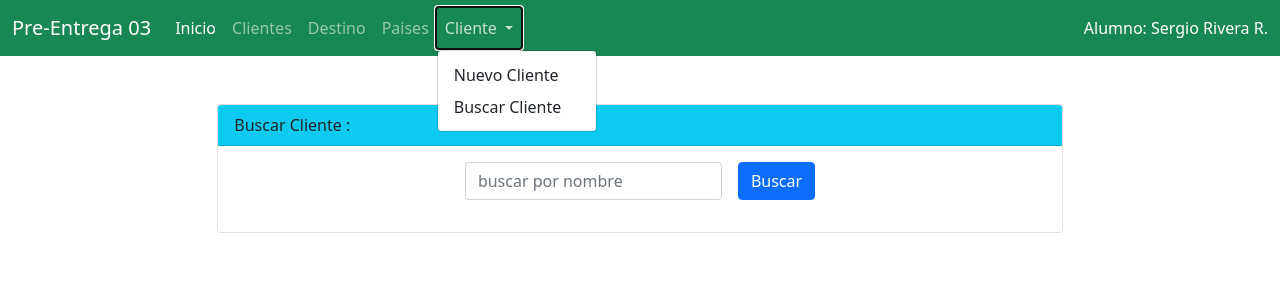
After one commit to sriverar03/Pre-Entrega03, a Django app: page /AppCoder/buscarcliente/ in a window 1280 px wide, after a click on "Cliente". The commit adds this page. Shown: the top 300 px of the page. Run offline with Django 4.2, Linux system fonts and the light colour scheme; some libraries are stand-ins or nearby versions.

Commit message:
2do cambio

```diff
--- /dev/null
+++ b/Proyecto/AppCoder/templates/AppCoder/buscarcliente.html
@@ -0,0 +1,53 @@
+{% extends "AppCoder/inicio.html" %} {% load static %}
+{% block contenidoPrincipal %}
+
+<div class="row">
+  <div class="col-8 mx-auto mb-5">
+    <div class="card">
+      <div class="card-header bg-info">Buscar Cliente :</div>
+      <div class="card-body mx-auto">
+        <form class="row g-3" method="POST" action="../buscarcliente/" >
+          {% csrf_token %}
+          <div class="col-auto" >
+            <input type="text" class="form-control" name="nombre" id="nombre" placeholder="buscar por nombre">
+          </div>
+          <div class="col-auto">
+            <button type="submit" class="btn btn-primary mb-3">Buscar</button>
+          </div>
+        </form>
+      </div>
+    </div>
+    {% if filtro.count > 0 %}
+      <table class="table">
+          <thead>
+            <tr>
+              <th scope="col">id</th>
+              <th scope="col">Nombre</th>
+              <th scope="col">Apellido</th>
+
+            </tr>
+          </thead>
+          <tbody>
+              {% for cliente in filtro  %}
+            <tr>
+
+              <td>{{cliente.id}}</td>
+              <td>{{cliente.nombre}}</td>
+              <td>{{cliente.apellido}}</td>
+
+            </tr>
+            {% endfor %}
+
+          </tbody>
+        </table>
+    {% endif %}
+
+    {% if filtro.count == 0 %}
+    <div class="alert alert-danger" role="alert">
+        {{valida}}
+    </div>
+    {% endif %}
+  </div>
+</div>
+
+{% endblock %}
--- a/Proyecto/AppCoder/templates/AppCoder/inicio.html
+++ b/Proyecto/AppCoder/templates/AppCoder/inicio.html
@@ -13,5 +13,7 @@
     {% block contenidoPrincipal %}
         <br>Este es el contenido principal
     {% endblock %}
+
+    <script src="{% static 'bootstrap/js/bootstrap.min.js'  %}"></script>
   </body>
 </html>
--- a/Proyecto/AppCoder/templates/AppCoder/layout/header.html
+++ b/Proyecto/AppCoder/templates/AppCoder/layout/header.html
@@ -1,4 +1,4 @@
-<nav class="navbar navbar-expand-lg navbar-dark bg-success">
+<nav class="navbar navbar-expand-lg navbar-dark bg-success mb-5">
     <div class="container-fluid">
         <a class="navbar-brand" href="#">Pre-Entrega 03</a>
 
@@ -16,6 +16,15 @@
               <li class="nav-item">
                 <a class="nav-link" href="{% url 'destino' %}">Paises</a>
               </li>
+              <li class="nav-item dropdown">
+                <a class="nav-link dropdown-toggle" href="#" id="navbarDropdown" role="button" data-bs-toggle="dropdown" aria-expanded="false">
+                  Cliente
+                </a>
+                <ul class="dropdown-menu" aria-labelledby="navbarDropdown">
+                  <li><a class="dropdown-item" href="{% url 'new' %}">Nuevo Cliente</a></li>
+                  <li><a class="dropdown-item" href="{% url 'buscarcliente' %}">Buscar Cliente</a></li>
+                </ul>
+              </li>
           </ul>
           <div class="d-flex text-white">
            <span>Alumno: Sergio Rivera R.</span>
--- a/Proyecto/AppCoder/urls.py
+++ b/Proyecto/AppCoder/urls.py
@@ -1,12 +1,12 @@
 from django.urls import path
 from django.http import HttpResponse
 
-from AppCoder.views import inicio_view,datos_view,destino_view
-
+from AppCoder.views import inicio_view,crear_cliente_view,destino_view,buscar_cliente_view
 
 
 urlpatterns = [
     path("inicio/", inicio_view,name="home"),
-    path("formulario/", datos_view,name="new"),
+    path("cliente/", crear_cliente_view,name="new"),
     path("destino/", destino_view,name="destino"),
+    path("buscarcliente/", buscar_cliente_view, name="buscarcliente"),
 ]
--- a/Proyecto/AppCoder/views.py
+++ b/Proyecto/AppCoder/views.py
@@ -1,16 +1,37 @@
-from django import template
+from django import forms, template
 from django.shortcuts import render
 from AppCoder.forms import ClienteFormulario
+from . import models
 
 
 
-def inicio_view(xx):
-    return render(xx, "AppCoder/inicio.html")
 
-def datos_view(xx):
+def inicio_view(request):
+    return render(request, "AppCoder/inicio.html")
 
-    miformulario = ClienteFormulario()
-    return render(xx, "AppCoder/formulario.html",{"form": miformulario})
+def crear_cliente_view(request):
+    msg=''
+    if request.method == 'POST':
+        form = ClienteFormulario(request.POST)
+        if form.is_valid():
+            form.save()
+            msg= "Cliente " + request.POST['nombre']+ "  "+ request.POST['apellido']+ " ha sido creado en el Sistema."
+            return render(request, "AppCoder/nuevocliente.html", {'msg': msg,"form": ClienteFormulario()})
+    else:
+        miformulario = ClienteFormulario()
+        return render(request, "AppCoder/nuevocliente.html",{"form": miformulario,'msg': msg})
+
+def buscar_cliente_view (request):
+
+    if request.method == 'POST':
+        datos = models.Cliente.objects.filter(nombre = request.POST['nombre'])
+        msg = '' if len(datos) > 0 else 'No Existen registro Asociados a la busqueda'
+        return render(request, 'AppCoder/buscarcliente.html',{'filtro':datos,'valida':msg})
+    else:
+        return render(request, 'AppCoder/buscarcliente.html')
+
+
+
 
 
 
```
Also changed, not shown: Proyecto/AppCoder/forms.py (+7 -3 lines), Proyecto/AppCoder/templates/AppCoder/formulario.html (deleted, +0 -21 lines), Proyecto/AppCoder/templates/AppCoder/nuevocliente.html (added, +25 -0 lines), Proyecto/db.sqlite3.
